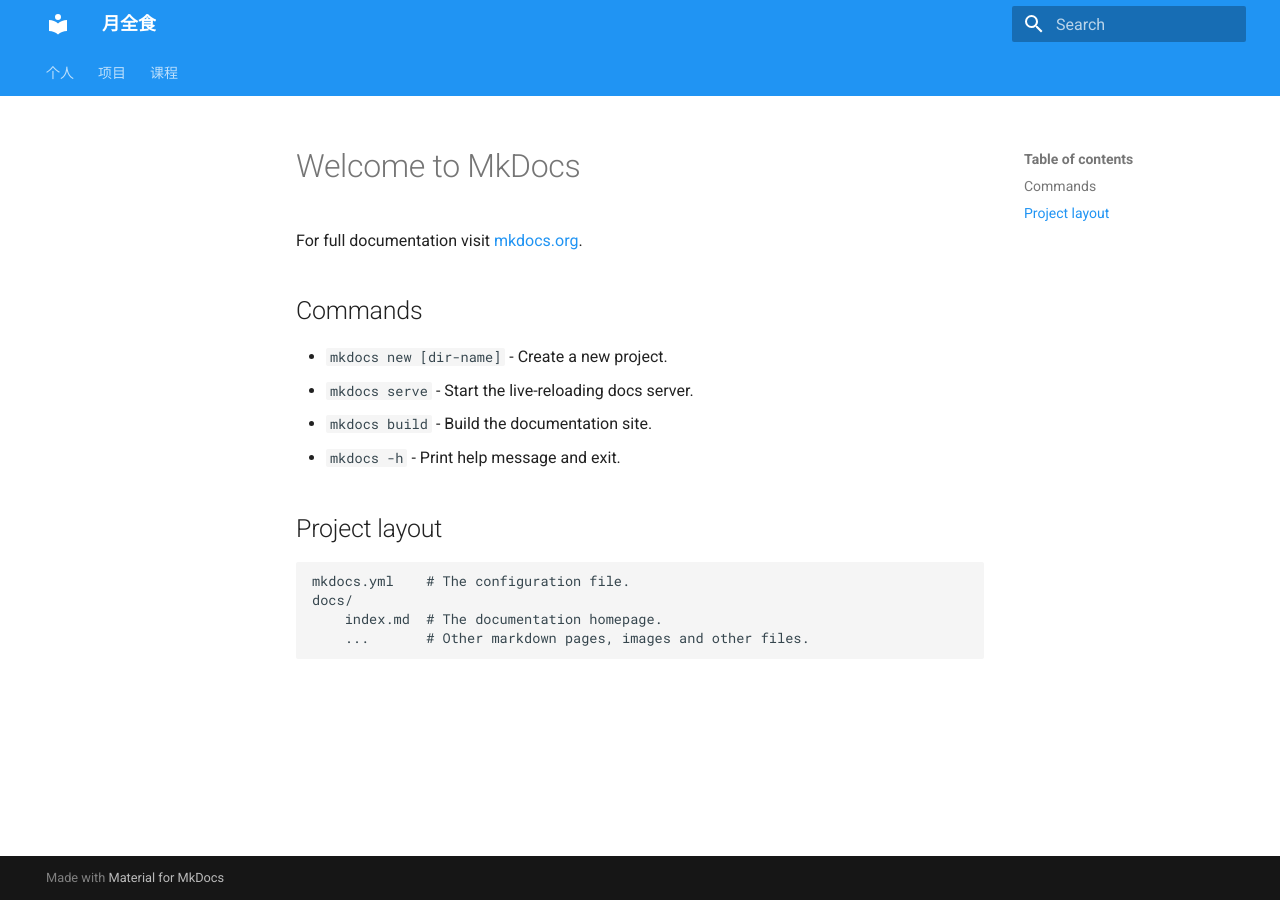
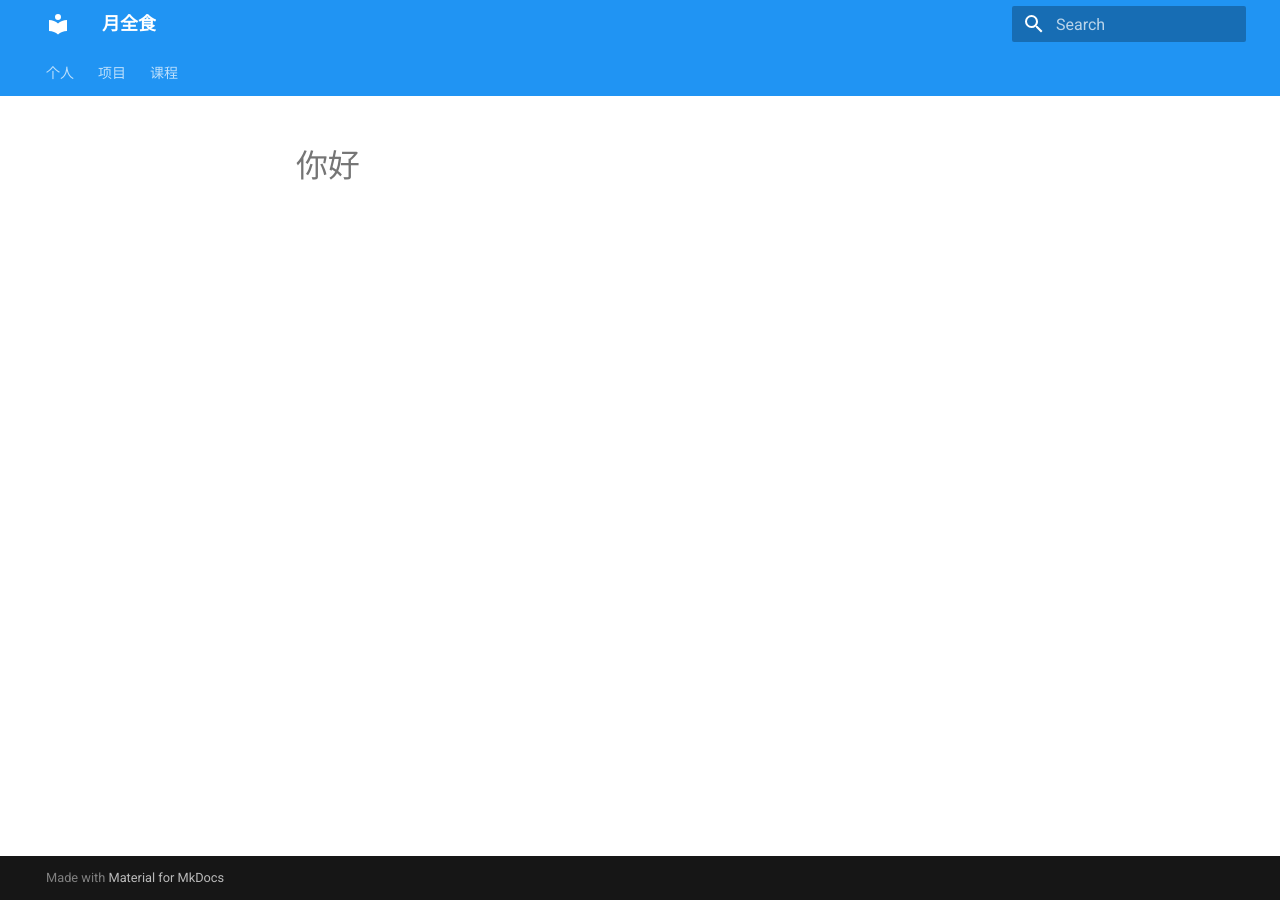
Before and after one commit to EclipseYue/EclipseYue.github.io, an MkDocs documentation site: the page built from docs/index.md, in a window 1280 px wide. Built offline with MkDocs 1.6.1 and Material for MkDocs 9.7.7, drawn with Linux system fonts in a browser that asks for light colours.

Commit message:
master in workflow

```diff
--- a/docs/index.md
+++ b/docs/index.md
@@ -1,17 +1 @@
-# Welcome to MkDocs
-
-For full documentation visit [mkdocs.org](https://www.mkdocs.org).
-
-## Commands
-
-* `mkdocs new [dir-name]` - Create a new project.
-* `mkdocs serve` - Start the live-reloading docs server.
-* `mkdocs build` - Build the documentation site.
-* `mkdocs -h` - Print help message and exit.
-
-## Project layout
-
-    mkdocs.yml    # The configuration file.
-    docs/
-        index.md  # The documentation homepage.
-        ...       # Other markdown pages, images and other files.
+# 你好
```
Also changed, not shown: 1 other file.
